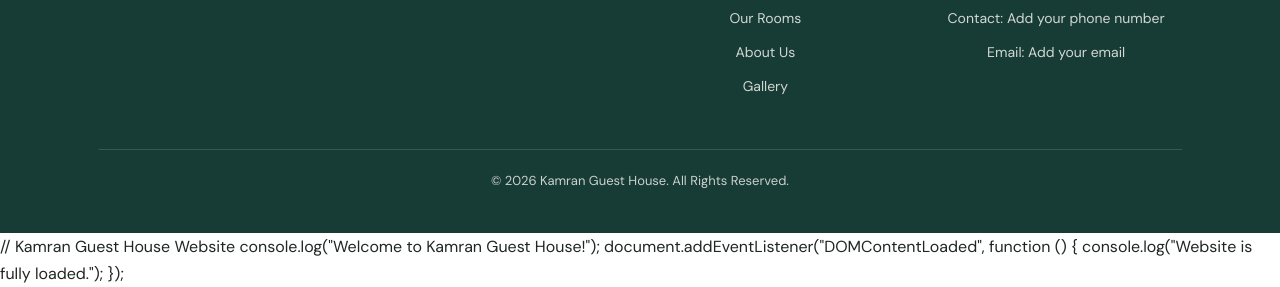
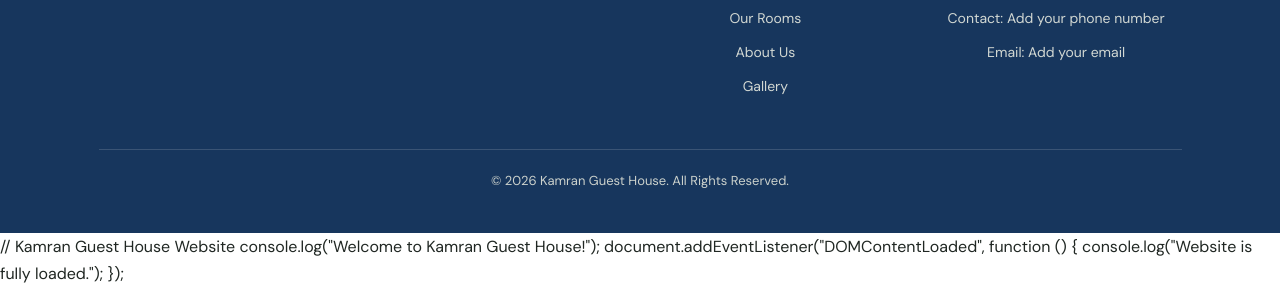
Before and after one commit to hillyas021-coder/Kamran-guest-house, a plain HTML site: page index.html in a window 1280 px wide. Shown: the part 4848-5135 px from the top of the page. Drawn offline with nearby package versions, Linux system fonts and the light colour scheme; a script that the page names is missing.

Commit message:
Update style.css

```diff
--- a/style.css
+++ b/style.css
@@ -810,7 +810,7 @@ section {
 }
 
 .main-footer {
-    background: #173b35;
+    background: #17365d;
     color: white;
     text-align: center;
     padding: 25px;
```
